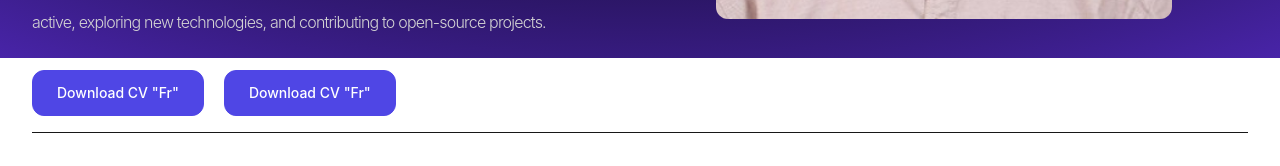
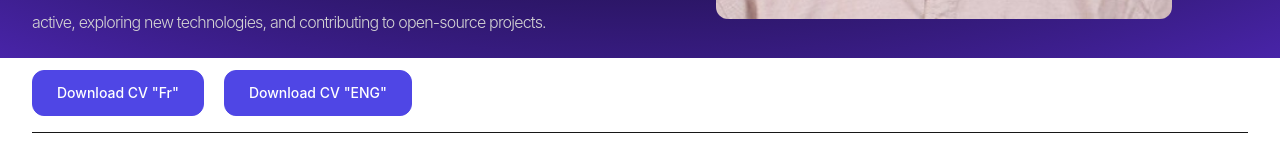
Before and after one commit to abdelac/Portfolio, a React (Vite) app: page / in a window 1280 px wide. Shown: the part 742-908 px from the top of the page. Built offline with nearby package versions, Linux system fonts and the light colour scheme; a web font is replaced by a local one.

Commit message:
Update Hero.jsx

```diff
--- a/src/componenets/Hero.jsx
+++ b/src/componenets/Hero.jsx
@@ -42,7 +42,7 @@ const Hero = () => {
                       className="inline-block rounded-xl border border-indigo-600 bg-indigo-600 px-6 py-3 text-sm font-medium text-white hover:bg-transparent hover:text-green-500 focus:outline-none focus:ring active:text-indigo-500"
                           href="/CV DEVELOPPER ENGN.pdf" target="_blank"
                         >
-                          Download CV "Fr"</motion.a>
+                          Download CV "ENG"</motion.a>
                     </div>
 
 
```
